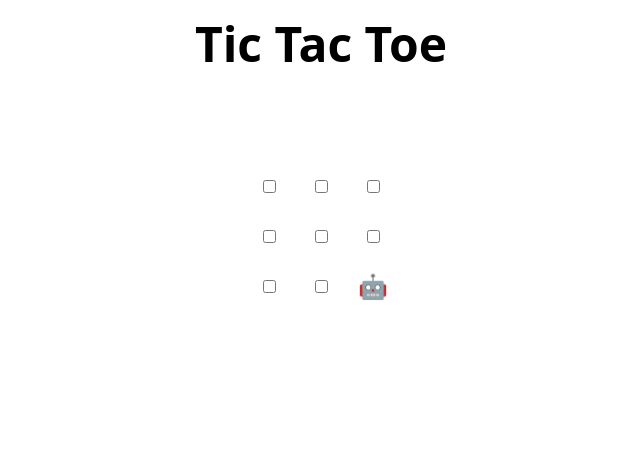
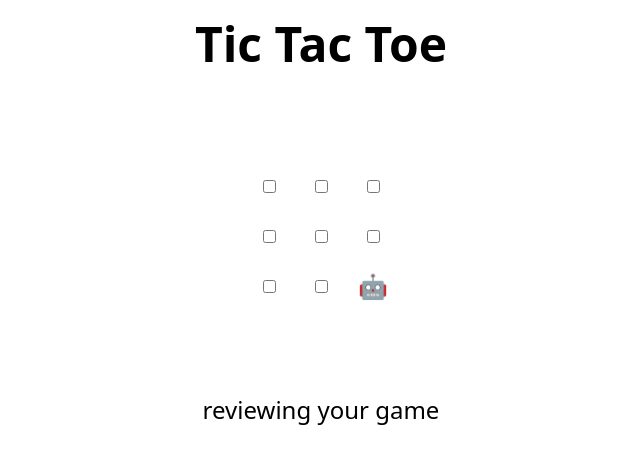
Before and after one commit to sneha9231/alpha-task, a plain HTML site: page index.html in a window 1280 px wide. Shown: the whole page, without its empty margins (319-959 px from the left). Drawn offline with Linux system fonts and the light colour scheme.

Commit message:
Update index.html
learning

```diff
--- a/index.html
+++ b/index.html
@@ -48,7 +48,7 @@
 </table>
 
 <h2 hidden>Game over, refresh to play again 🧑‍💻 🤖!</h2>
-
+<p> reviewing your game <p>
 <script>
   // Initialization
   const boxes = Array.from(document.querySelectorAll("td"));
```
